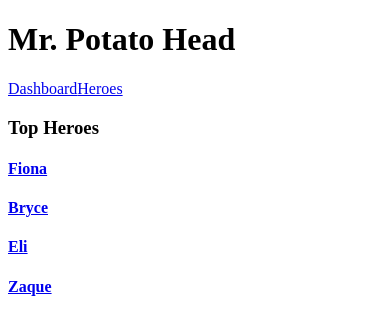
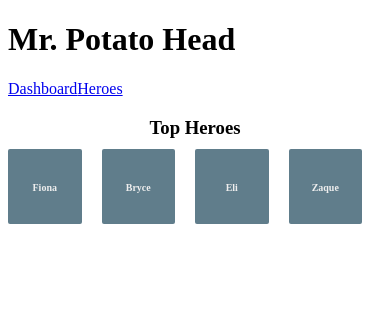
Before and after one commit to iwolterstorff/angular-tour-of-heroes, an Angular app: page /dashboard in a window 390 px wide. Shown: the top 334 px of the page. Built offline with nearby package versions, Linux system fonts and the light colour scheme.

Commit message:
Added a bunch of styling

```diff
--- /dev/null
+++ b/src/app/dashboard.component.css
@@ -0,0 +1,62 @@
+[class*='col-'] {
+	float: left;
+	padding-right: 20px;
+	padding-bottom: 20px;
+}
+[class*='col-']:last-of-type {
+	padding-right: 0;
+}
+a {
+	text-decoration: none;
+}
+*, *:after, *:before {
+	-webkit-box-sizing: border-box;
+	-moz-box-sizing: border-box;
+	box-sizing: border-box;
+}
+h3 {
+	text-align: center; margin-bottom: 0;
+}
+h4 {
+	position: relative;
+}
+.grid {
+	margin: 0;
+}
+.col-1-4 {
+	width: 25%;
+}
+.module {
+	padding: 20px;
+	text-align: center;
+	color: #eee;
+	max-height: 120px;
+	min-width: 120px;
+	background-color: #607D8B;
+	border-radius: 2px;
+}
+.module:hover {
+	background-color: #EEE;
+	cursor: pointer;
+	color: #607d8b;
+}
+.grid-pad {
+	padding: 10px 0;
+}
+.grid-pad [class*='col-']:last-of-type {
+	padding-right: 20px;
+}
+@media (max-width: 600px) {
+	.module {
+		font-size: 10px;
+		max-height: 75px;
+	}
+}
+@media (max-width: 1024px) {
+	.grid {
+		margin: 0;
+	}
+	.module {
+		min-width: 60px;
+	}
+}
--- a/src/app/dashboard.component.ts
+++ b/src/app/dashboard.component.ts
@@ -5,7 +5,8 @@
 
 @Component({
   selector: 'my-dashboard',
-  templateUrl: './dashboard.component.html'
+  templateUrl: './dashboard.component.html',
+  styleUrls: ['./dashboard.component.css']
 })
 export class DashboardComponent implements OnInit {
 
--- /dev/null
+++ b/src/app/hero-detail.component.css
@@ -0,0 +1,29 @@
+label {
+	display: inline-block;
+	width: 3em;
+	margin: .5em 0;
+	color: #607D8B;
+	font-weight: bold;
+}
+input {
+	height: 2em;
+	font-size: 1em;
+	padding-left: .4em;
+}
+button {
+	margin-top: 20px;
+	font-family: Arial;
+	background-color: #eee;
+	border: none;
+	padding: 5px 10px;
+	border-radius: 4px;
+	cursor: pointer; cursor: hand;
+}
+button:hover {
+	background-color: #cfd8dc;
+}
+button:disabled {
+	background-color: #eee;
+	color: #ccc;
+	cursor: auto;
+}
--- a/src/app/hero-detail.component.ts
+++ b/src/app/hero-detail.component.ts
@@ -10,7 +10,8 @@
 
 @Component({
   selector: 'hero-detail',
-  templateUrl: './hero-detail.component.html'
+  templateUrl: './hero-detail.component.html',
+  styleUrls: ['./hero-detail.component.css']
 })
 
 export class HeroDetailComponent implements OnInit {
--- a/src/app/heroes.component.ts
+++ b/src/app/heroes.component.ts
@@ -13,25 +13,25 @@
 
 export class HeroesComponent implements OnInit {
   heroes: Hero[];
-
   selectedHero: Hero;
 
+  constructor(
+    private router: Router,
+    private heroService: HeroService) { }
+
+  getHeroes(): void {
+    this.heroService.getHeroes().then(heroes => this.heroes = heroes);
+  }
+
   ngOnInit(): void {
-  	this.getHeroes();
+    this.getHeroes();
   }
 
   onSelect(hero: Hero): void {
     this.selectedHero = hero;
   }
 
-  constructor(private heroService: HeroService, private router: Router) {}
-
-  goToDetail(): void {
-  	this.router.navigate(['/detail', this.selectedHero.id]);
-  }
-
-  getHeroes(): void {
-  	this.heroService.getHeroes().then(heroes => this.heroes = heroes);
-  	//this.heroService.getHeroesSlowly().then(heroes => this.heroes = heroes);
+  gotoDetail(): void {
+    this.router.navigate(['/detail', this.selectedHero.id]);
   }
 }
```
